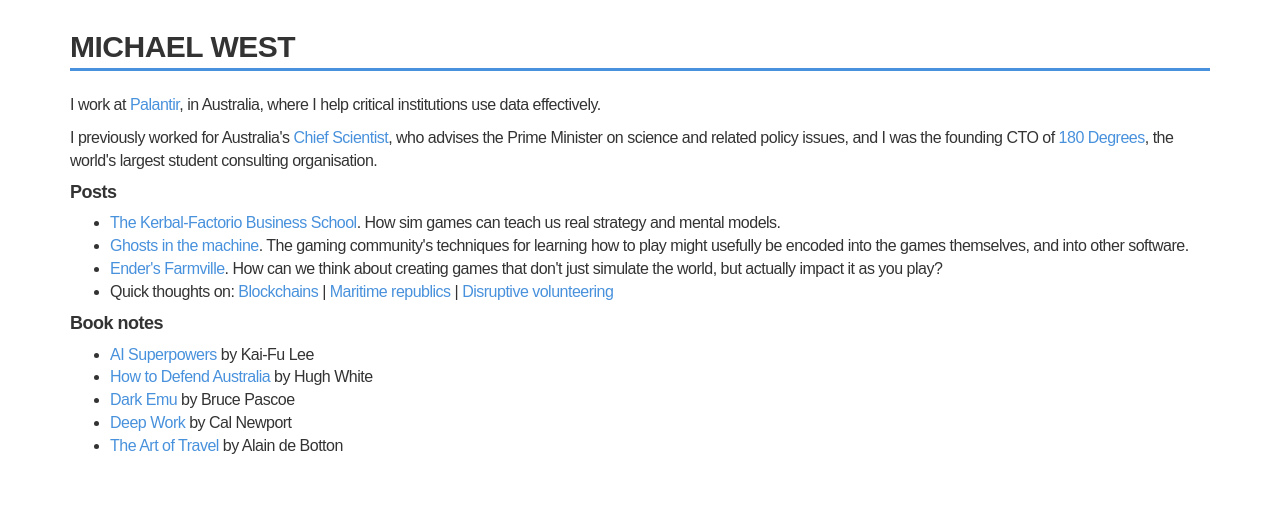
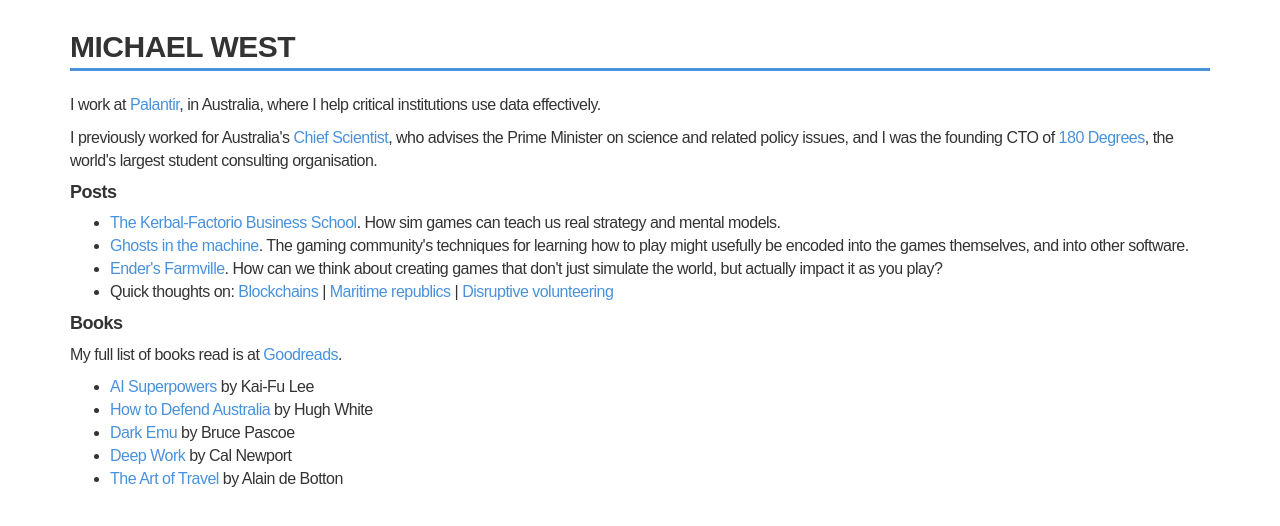
Before and after one commit to michaelwest/michaelwest.github.io, a Jekyll site: the page index.html, which Jekyll copies as it is, in a window 1280 px wide. Shown: the top 526 px of the page. Built offline with Jekyll 4.4.1, drawn with Linux system fonts in a browser that asks for light colours; nearby versions of some CDN libraries; some web fonts are replaced.

Commit message:
Index edit

```diff
--- a/index.html
+++ b/index.html
@@ -48,7 +48,8 @@
 				<a href="posts/maritime">Maritime republics</a> |
 				<a href="posts/volunteering">Disruptive volunteering</a>
 		</ul>
-		<h4>Book notes</h4>
+		<h4>Books</h4>
+		<p>My full list of books read is at <a href="https://www.goodreads.com/review/list/41785209-michael-west?shelf=read">Goodreads</a>.</p>
 		<ul>
 			<li><a href="https://www.notion.so/AI-Superpowers-85cf28195fa7452787e346107013ebc5">AI Superpowers</a> by Kai-Fu Lee</li>
 			<li><a href="https://www.notion.so/mjwest/How-to-Defend-Australia-cd89371a93cb4d80aea30edb52dc995d">How to Defend Australia</a> by Hugh White</li>
```
